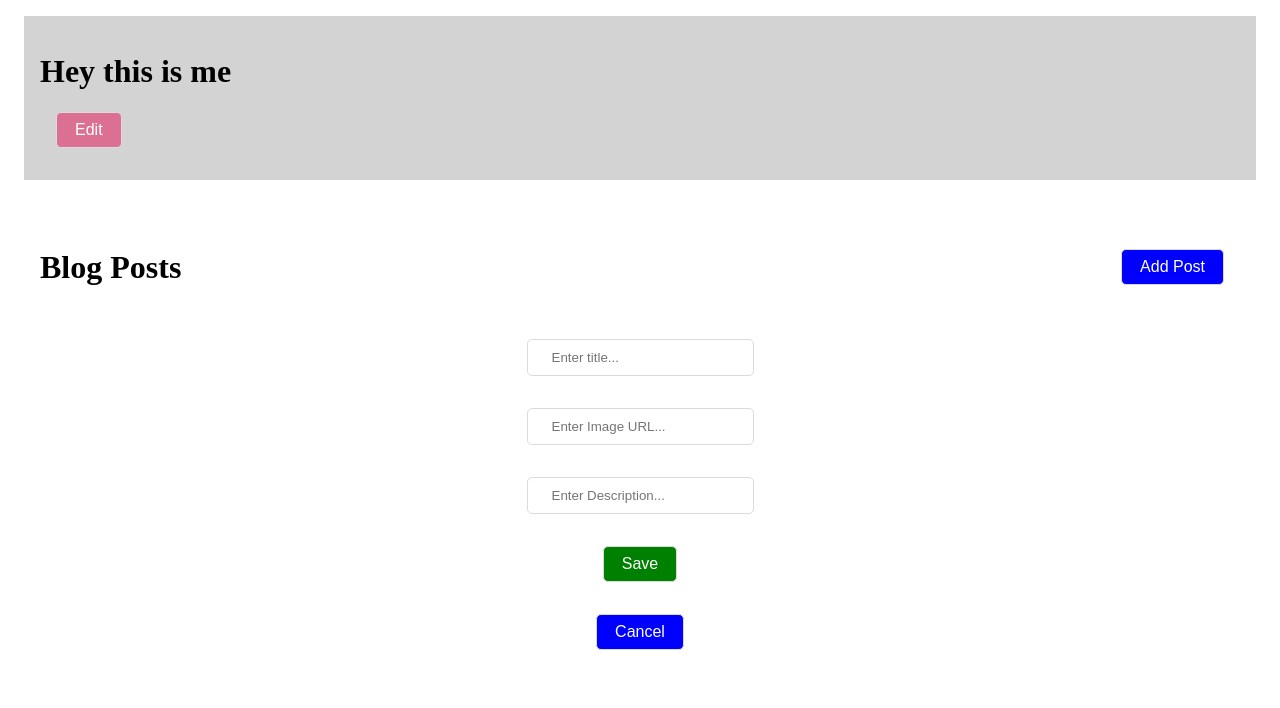
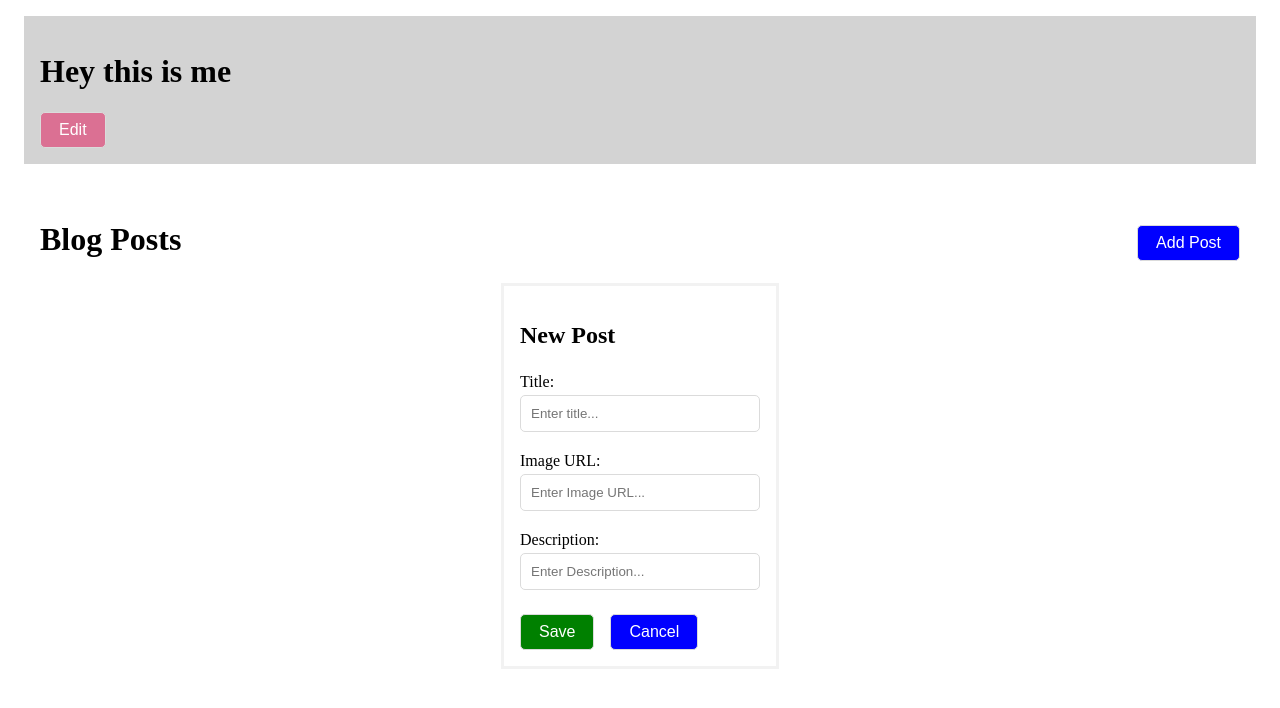
Before and after one commit to kathfree3/197HW5, a React (Vite) app: page / in a window 1280 px wide. Shown: the top 708 px of the page. Built offline with nearby package versions, Linux system fonts and the light colour scheme.

Commit message:
worked on style stuff

```diff
--- a/src/StyledComponents/GlobalStyles.js
+++ b/src/StyledComponents/GlobalStyles.js
@@ -7,7 +7,7 @@ export const Button = s.button`
   border: solid 1px #dbdbdb;
   border-radius: 5px;
   color: white;
-  margin: 1rem;
+  margin-top: 0.5rem;
 `
 export const EditButton = s(Button)`
   background: #DB7093;
@@ -16,6 +16,7 @@ export const EditButton = s(Button)`
 export const SaveButton = s(Button)`
   background: green;
   display: inline-block;
+  margin-right: 1rem;
 `
 export const CancelButton = s(Button)`
   background: blue;
--- a/src/components/PostInput.js
+++ b/src/components/PostInput.js
@@ -14,15 +14,21 @@ const PostInput = ({ dispatchAddPost }) => {
 
   return (
     <Form>
-      <Input onChange={e => setTitle(e.target.value)} placeholder="Enter title..." />
-      <Input onChange={e => setImage(e.target.value)} placeholder="Enter Image URL..." />
-      <Input onChange={e => setDesription(e.target.value)} placeholder="Enter Description..." />
+      <h2> New Post </h2>
+      <Label htmlFor="title">Title:</Label>
+      <Input name="title" onChange={e => setTitle(e.target.value)} placeholder="Enter title..." />
+      <Label htmlFor="image">Image URL:</Label>
+      <Input name="image" onChange={e => setImage(e.target.value)} placeholder="Enter Image URL..." />
+      <Label htmlFor="description">Description:</Label>
+      <Input name="description" onChange={e => setDesription(e.target.value)} placeholder="Enter Description..." />
+      <div>
         <SaveButton type="submit" onClick={() => dispatchAddPost({ title, image, description })}>
           Save
         </SaveButton>
         <CancelButton>
           Cancel
         </CancelButton>
+      </div>
     </Form>
   )
 }
@@ -35,18 +41,19 @@ export default connect(null, mapDispatchToProps)(PostInput)
 
 const Input = s.input`
   display: block;
-  padding: 10px 24px;
+  padding: 10px;
   border: solid 1px #dbdbdb;
   border-radius: 5px;
-  margin: 1rem;
+  margin-bottom: 1rem;
 `
-
-// container should have some diff based on if its a reply or new post
+const Label = s.label`
+  margin: 0.25rem 0rem;
+`
 const Form = s.div`
   display: flex;
   width: 20%;
   margin: auto;
   flex-direction: column;
-  align-items: center;
-  border: 1px;
+  border: 3px solid #f2f2f2;
+  padding: 1rem;
 `
```
Lines whose indentation alone changed are shown as unchanged.
